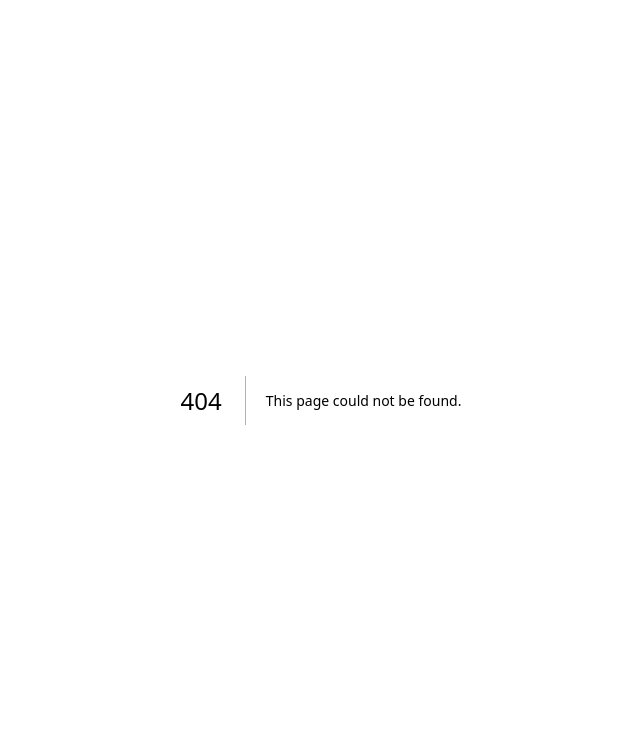
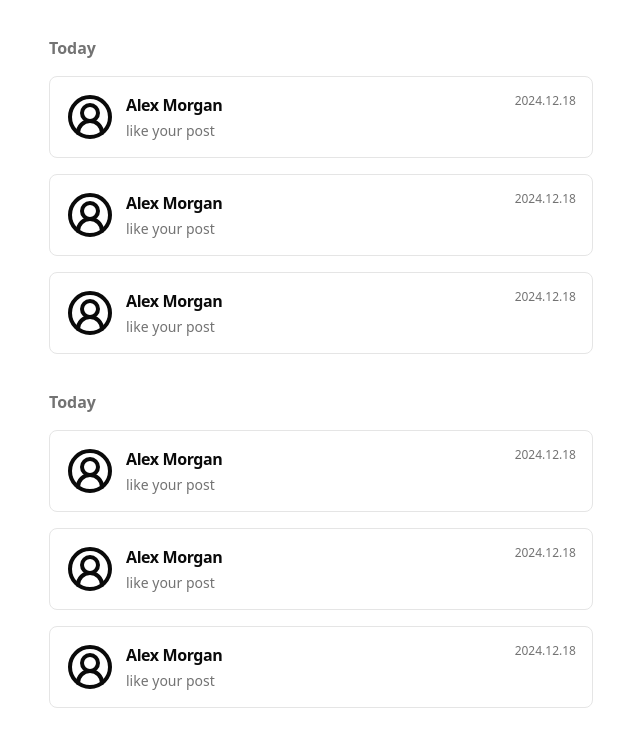
Before and after one commit to goorm-highfive/XAB, a Next.js app: page /notify in a window 1280 px wide. Before the commit this address had no page. Shown: the top 746 px of the page, without its empty margins (319-959 px from the left). Built offline with nearby package versions, Linux system fonts and the light colour scheme.

Commit message:
feat: notify 페이지 UI 구현

```diff
--- /dev/null
+++ b/app/notify/page.tsx
@@ -0,0 +1,12 @@
+import { NotifyGroup } from '~/components/notify/notify-group'
+
+function NotifyPage() {
+  return (
+    <div className="mb-28 mt-4">
+      <NotifyGroup />
+      <NotifyGroup />
+    </div>
+  )
+}
+
+export default NotifyPage
--- /dev/null
+++ b/src/components/notify/notify-group.tsx
@@ -0,0 +1,16 @@
+import { NotifyItem } from '~/components/notify/notify-item'
+
+function NotifyGroup() {
+  return (
+    <div className="mx-auto max-w-xl px-4 pt-5">
+      <p className="font-bold text-muted-foreground">Today</p>
+      <div>
+        <NotifyItem />
+        <NotifyItem />
+        <NotifyItem />
+      </div>
+    </div>
+  )
+}
+
+export { NotifyGroup }
--- /dev/null
+++ b/src/components/notify/notify-item.tsx
@@ -0,0 +1,29 @@
+import Link from 'next/link'
+
+import { CircleUserRound } from 'lucide-react'
+import { Alert, AlertDescription, AlertTitle } from '~/components/ui/alert'
+
+function NotifyItem() {
+  return (
+    <Link href="/">
+      <Alert className="my-4 flex justify-between p-4">
+        <div className="flex items-center gap-3">
+          <div>
+            <CircleUserRound className="h-12 w-12" />
+          </div>
+          <div>
+            <AlertTitle className="text-base font-semibold">
+              Alex Morgan
+            </AlertTitle>
+            <AlertDescription className="text-sm text-muted-foreground">
+              like your post
+            </AlertDescription>
+          </div>
+        </div>
+        <div className="text-xs text-muted-foreground">2024.12.18</div>
+      </Alert>
+    </Link>
+  )
+}
+
+export { NotifyItem }
```
